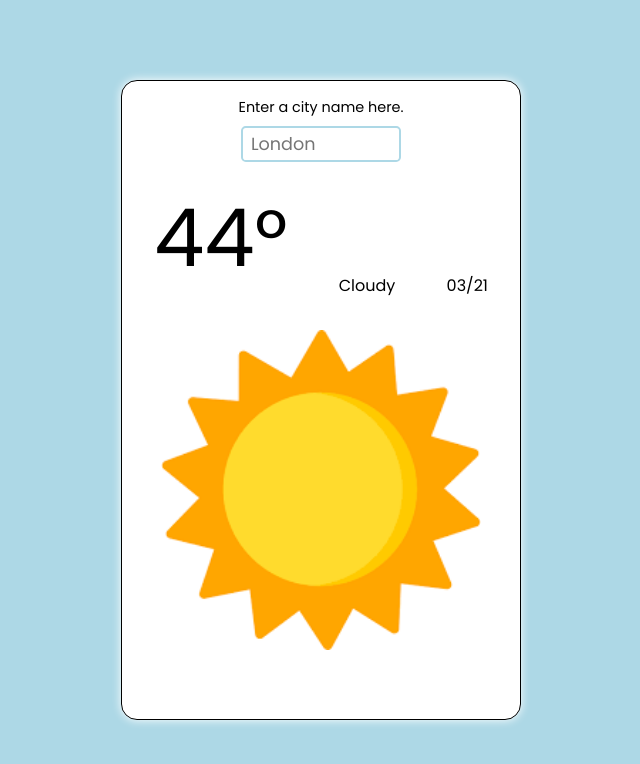
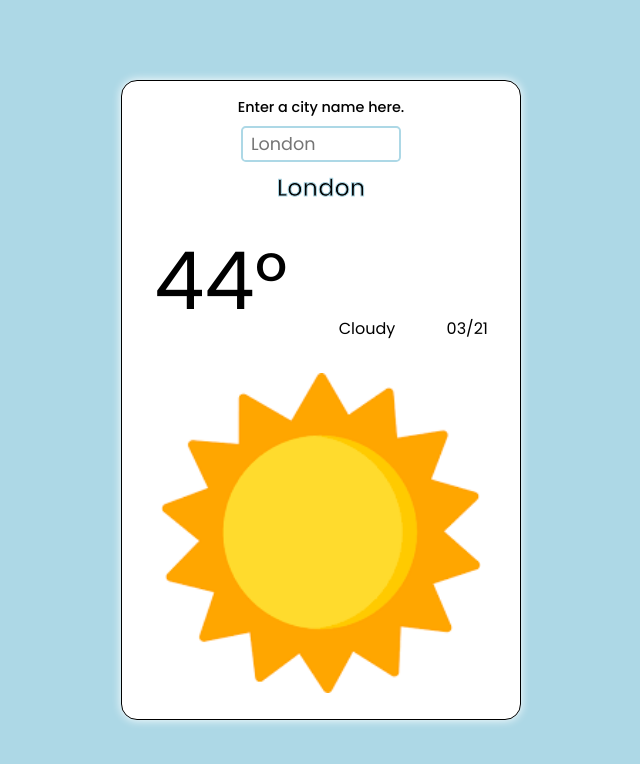
Before and after one commit to ajensen25/Weather-Data-Project, a React (Vite) app: page / in a window 1280 px wide. Shown: the top 764 px of the page, without its empty margins (319-959 px from the left). Built offline with nearby package versions, Linux system fonts and the light colour scheme.

Commit message:
finished styling for page

```diff
--- a/src/components/Container/Container.css
+++ b/src/components/Container/Container.css
@@ -16,10 +16,6 @@
   gap: 0.5rem;
 }
 
-.city-input p {
-  font-size: 0.9rem;
-}
-
 .city-input input {
   border: 2px solid lightblue;
   padding: 0.2rem 0.5rem;
@@ -27,6 +23,16 @@
   font-size: 1.1rem;
   width: 10rem;
   outline: none;
+}
+
+.city-input p {
+  font-size: 0.9rem;
+  font-weight: 500;
+}
+
+.city-input .city-display {
+  font-size: 1.5rem;
+  -webkit-text-stroke: 1px lightblue;
 }
 
 .container .weather-display {
--- a/src/components/Container/Container.jsx
+++ b/src/components/Container/Container.jsx
@@ -6,6 +6,7 @@ function Container() {
       <div className="city-input">
         <p>Enter a city name here.</p>
         <input type="text" placeholder="London" />
+        <p className="city-display">London</p>
       </div>
       <div className="weather-display">
         <div className="display-top">
```
